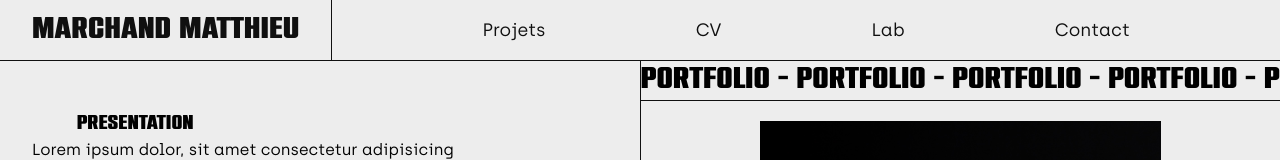
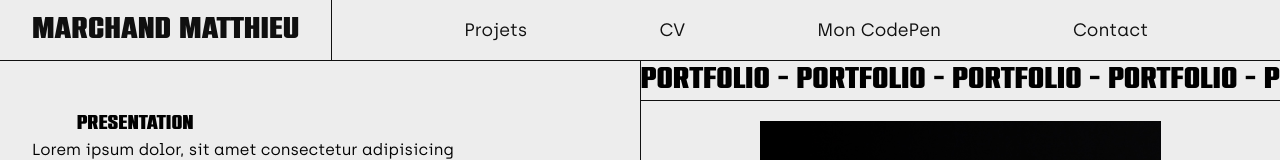
Before and after one commit to MatthieuMarchand/Portfolio, a plain HTML site: page index.html in a window 1280 px wide. Shown: the top 160 px of the page. Drawn offline with Linux system fonts and the light colour scheme.

Commit message:
link code pen

```diff
--- a/css/scss/_general.scss
+++ b/css/scss/_general.scss
@@ -370,7 +370,6 @@ button:hover {
 .second-left-box {
     flex-shrink: 1;
     width: 50%;
-    // padding: 2.5%;
     .projects {
         margin: 5%;
         h2 {
--- a/index.html
+++ b/index.html
@@ -26,7 +26,7 @@
     <nav>
       <a href="#first-bottom-box" class="smooth-scroll">Projets</a>
       <a href="#">CV</a>
-      <a href="/html/lab.html">Lab</a>
+      <a href="https://codepen.io/M-Matthieu">Mon CodePen</a>
       <a href="#" class="smooth-scroll">Contact</a>
       <!-- <a href="#" class="menu">menu</a> -->
     </nav>
```
Also changed, not shown: 1 other file.
